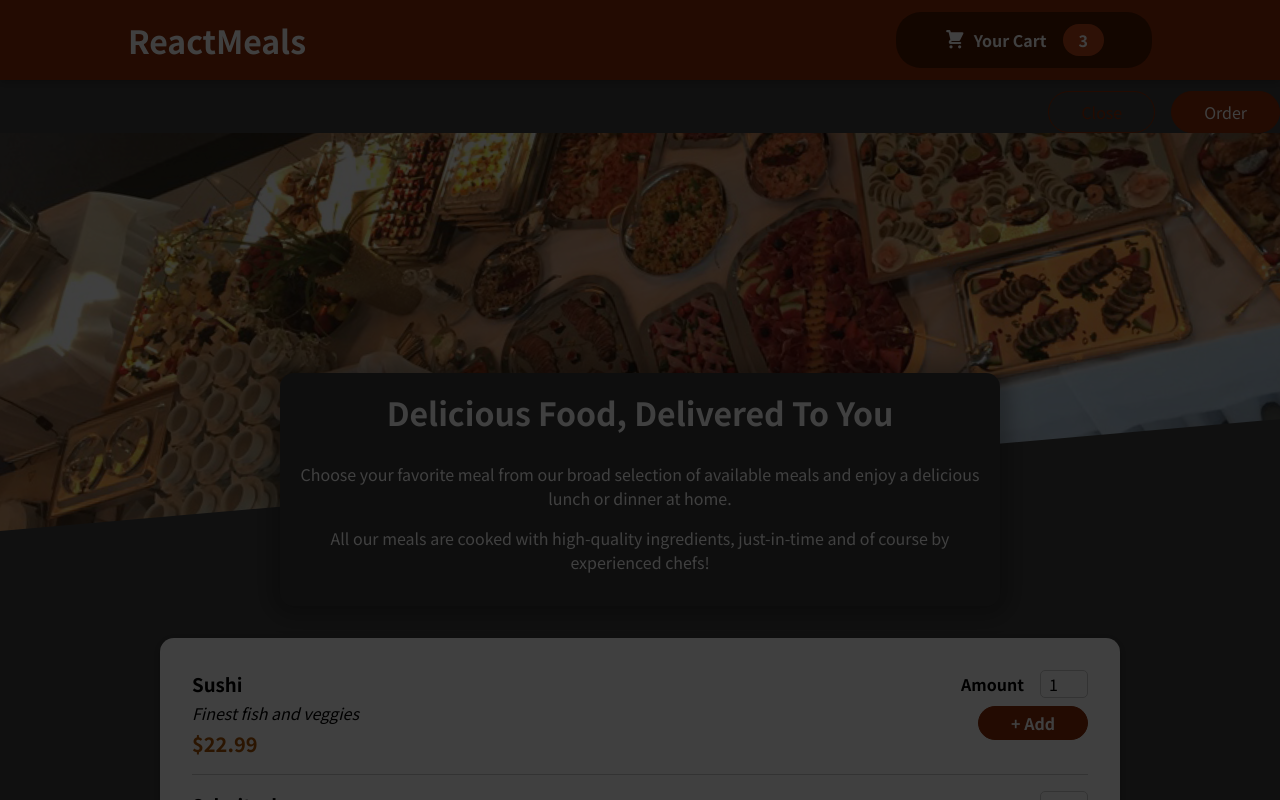
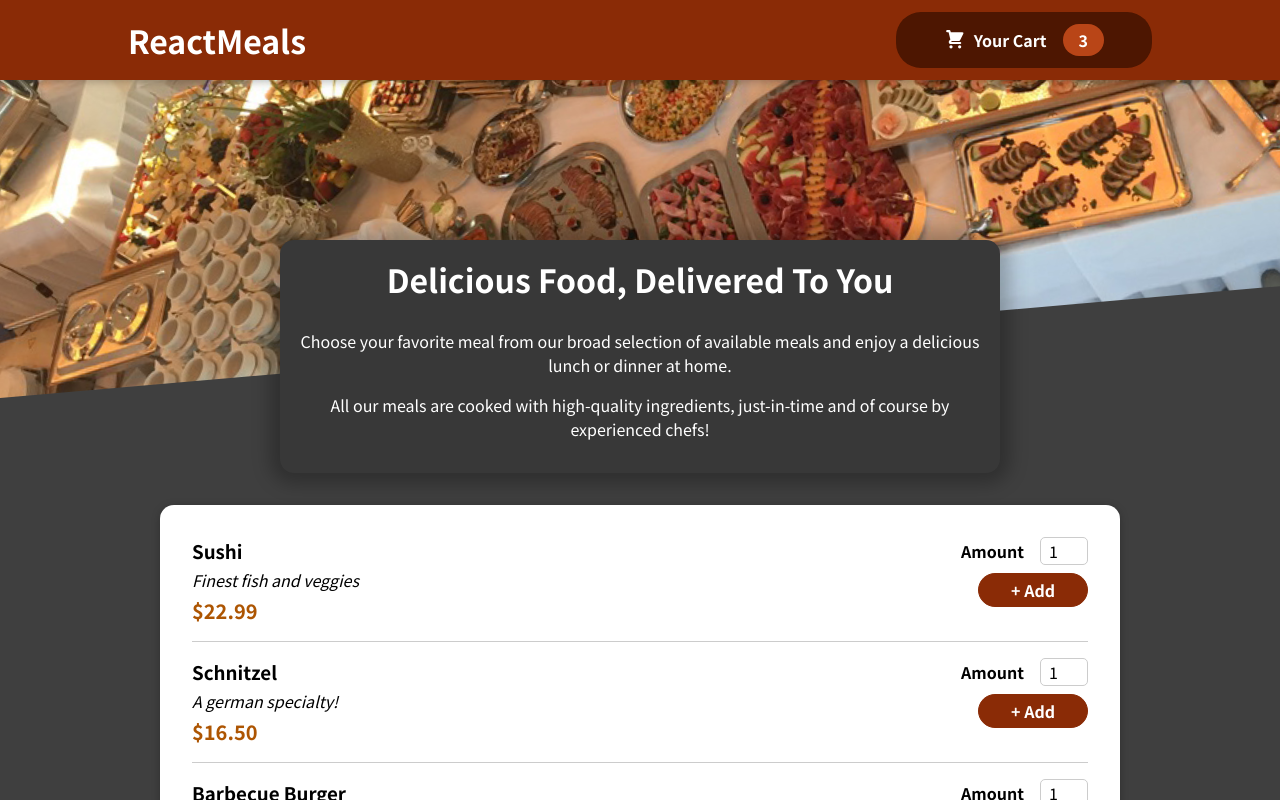
Before and after one commit to Jenes01/Food-Order-App, a React (Create React App) app: page / in a window 1280 px wide. Shown: the top 800 px of the page. Built offline with nearby package versions, Linux system fonts and the light colour scheme.

Commit message:
Worked on Cart and Modal State

```diff
--- a/src/App.js
+++ b/src/App.js
@@ -1,14 +1,24 @@
-import { Fragment } from 'react';
+import { Fragment, useState } from 'react';
 
 import Header from './components/Layout/Header';
 import Meals from './components/Meals/Meals';
 import Cart from './components/Cart/Cart';
 
 function App() {
+  const [cartIsShown, setCartIsShown] = useState(false);
+
+  const showCartHandler = () => {
+    setCartIsShown(true);
+  };
+
+  const hideCartHandler = () => {
+    setCartIsShown(false);
+  };
+
   return (
     <Fragment>
-      <Cart />
-      <Header />
+      {cartIsShown && <Cart onClose={hideCartHandler} />}
+      <Header onShowCart={showCartHandler} />
       <main>
         <Meals />
       </main>
--- a/src/components/Cart/Cart.js
+++ b/src/components/Cart/Cart.js
@@ -2,23 +2,25 @@
 import classes from './Cart.module.css';
 
 const Cart = (props) => {
-  const cartitems = (
-    <ul className={classes["cart-items"]}>
-      {[{ id: "c1", name: "Sushi", amount: 2, price: 12.99 }].map((item) => (
+  const cartItems = (
+    <ul className={classes['cart-items']}>
+      {[{ id: 'c1', name: 'Sushi', amount: 2, price: 12.99 }].map((item) => (
         <li>{item.name}</li>
       ))}
     </ul>
   );
 
   return (
-    <Modal>
-      {cartitems}
+    <Modal onClose={props.onClose}>
+      {cartItems}
       <div className={classes.total}>
         <span>Total Amount</span>
         <span>35.62</span>
       </div>
       <div className={classes.actions}>
-        <button className={classes['button--alt']}>Close</button>
+        <button className={classes['button--alt']} onClick={props.onClose}>
+          Close
+        </button>
         <button className={classes.button}>Order</button>
       </div>
     </Modal>
--- a/src/components/Layout/Header.js
+++ b/src/components/Layout/Header.js
@@ -8,7 +8,7 @@
     return <Fragment>
         <header className={classes.header} >
             <h1>ReactMeals</h1>
-            <HeaderCartButton />
+            <HeaderCartButton onClick={props.onShowCart}/>
         </header>
         <div className={classes['main-image']}>
             <img src={mealsImage} alt='A table full of delicious food!'/>
--- a/src/components/Layout/HeaderCartButton.js
+++ b/src/components/Layout/HeaderCartButton.js
@@ -1,16 +1,18 @@
-import React from 'react';
+import React from "react";
 
-import classes from './HeaderCartButton.module.css';
-import CartIcon from '../Cart/CartIcon';
+import classes from "./HeaderCartButton.module.css";
+import CartIcon from "../Cart/CartIcon";
 
 const HeaderCartButton = (props) => {
-    return <button className={classes.button}>
-        <span className={classes.icon}>
-          <CartIcon />
-        </span>
-        <span>Your Cart</span>
-        <span className={classes.badge}>3</span>
+  return (
+    <button className={classes.button} onClick={props.onClick}>
+      <span className={classes.icon}>
+        <CartIcon />
+      </span>
+      <span>Your Cart</span>
+      <span className={classes.badge}>3</span>
     </button>
+  );
 };
 
 export default HeaderCartButton;
--- a/src/components/UI/Modal.js
+++ b/src/components/UI/Modal.js
@@ -1,17 +1,15 @@
-import { Fragment } from "react";
-import ReactDOM from "react-dom";
+import { Fragment } from 'react';
+import ReactDOM from 'react-dom';
 
-import classes from "./Modal.module.css";
+import classes from './Modal.module.css';
 
 const Backdrop = (props) => {
-  return (
-  <div className={classes.backdrop} />
-  );
+  return <div className={classes.backdrop} onClick={props.onClose}/>;
 };
 
 const ModalOverlay = (props) => {
   return (
-    <div classname={classes.modal}>
+    <div className={classes.modal}>
       <div className={classes.content}>{props.children}</div>
     </div>
   );
@@ -22,7 +20,7 @@
 const Modal = (props) => {
   return (
     <Fragment>
-      {ReactDOM.createPortal(<Backdrop />, portalElement)}
+      {ReactDOM.createPortal(<Backdrop onClose={props.onClose} />, portalElement)}
       {ReactDOM.createPortal(
         <ModalOverlay>{props.children}</ModalOverlay>,
         portalElement
```
